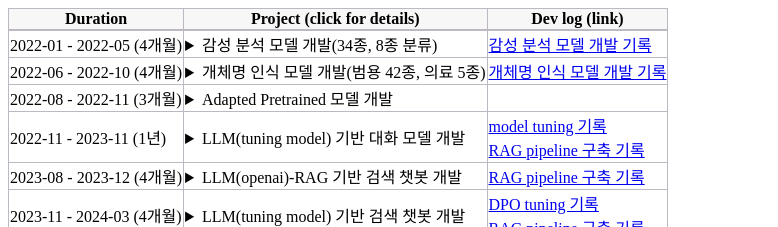
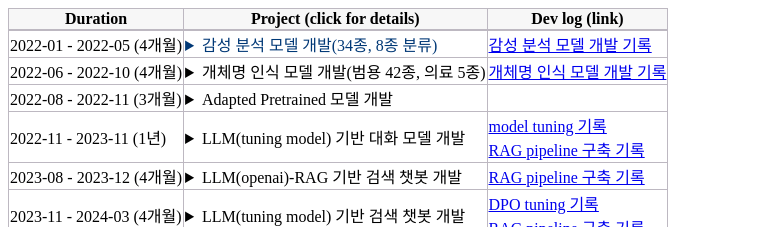
Before and after one commit to finddme/finddme.github.io, a Jekyll site: the page built from _posts/2022-01-01-Project.md, in a window 1280 px wide. Shown: the top 227 px of the page, without its empty margins (0-778 px from the left). Built offline with Jekyll 4.4.1, drawn with Linux system fonts in a browser that asks for light colours.

Commit message:
Update 2022-01-01-Project.md

```diff
--- a/_posts/2022-01-01-Project.md
+++ b/_posts/2022-01-01-Project.md
@@ -28,7 +28,7 @@ tag: NLP
          <td class="line">2022-01 - 2022-05 (4개월)</td>
          <td class="line">
            <details>
-           <summary style="cursor: pointer; color='#003876'" onmouseover="this.style.fontWeight='bold'; this.style.color='#003876'; this.style.backgroundColor='#f2f2f2'" onmouseout="this.style.fontWeight=''; this.style.color=''; this.style.backgroundColor=''"><span class="glyphicon glyphicon-menu-right"></span>
+           <summary style="cursor: pointer; color:#003876" onmouseover="this.style.fontWeight='bold'; this.style.color='#003876'; this.style.backgroundColor='#f2f2f2'" onmouseout="this.style.fontWeight=''; this.style.color=''; this.style.backgroundColor=''"><span class="glyphicon glyphicon-menu-right"></span>
             <span class="glyphicon glyphicon-option-horizontal" style="display:none"></span>감성 분석 모델 개발(34종, 8종 분류)</summary>
              <br>
              -> 우울증 판별 사업, 아동 돌보미 봇 사업, 역사 인물 복원 사업 등에 활용
```
